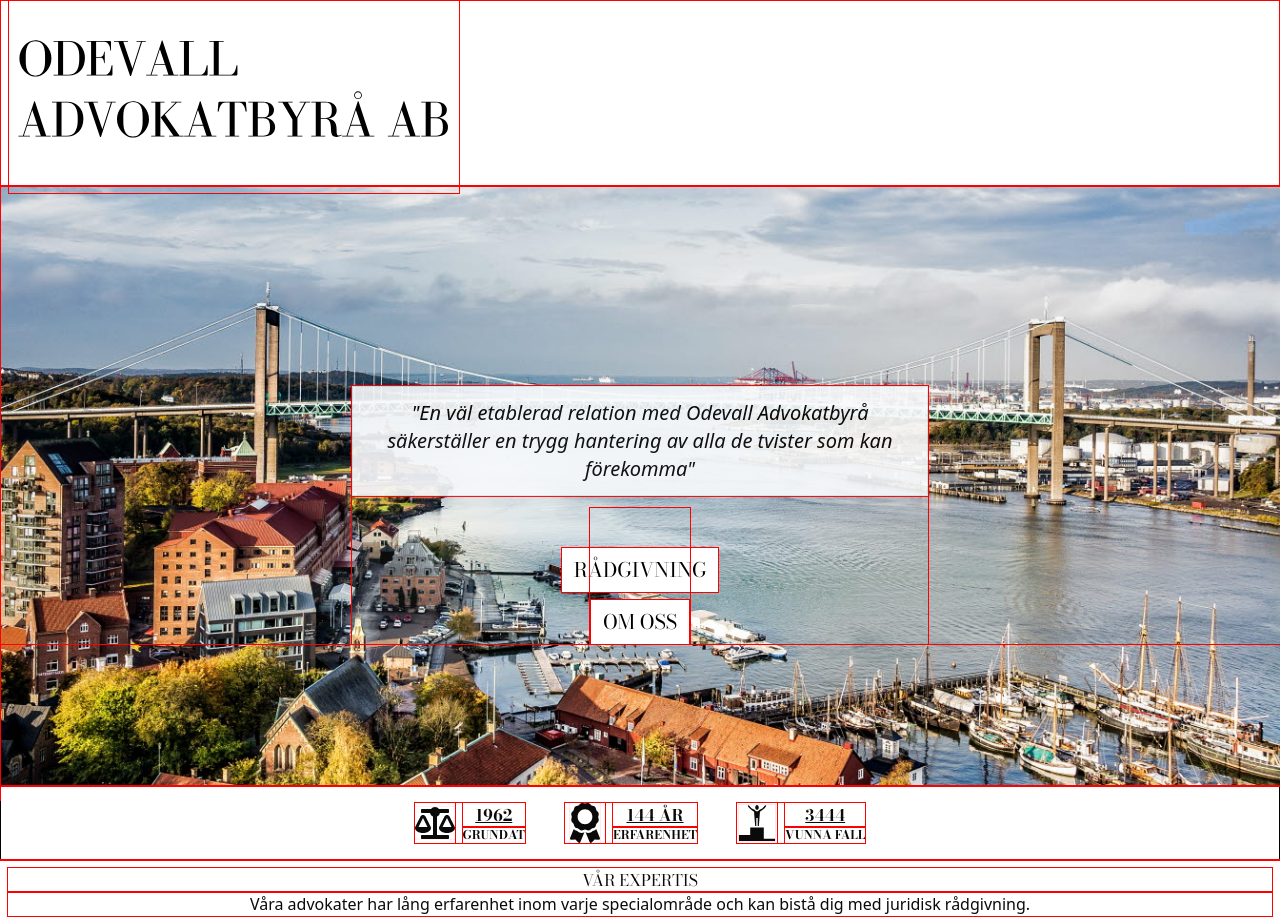
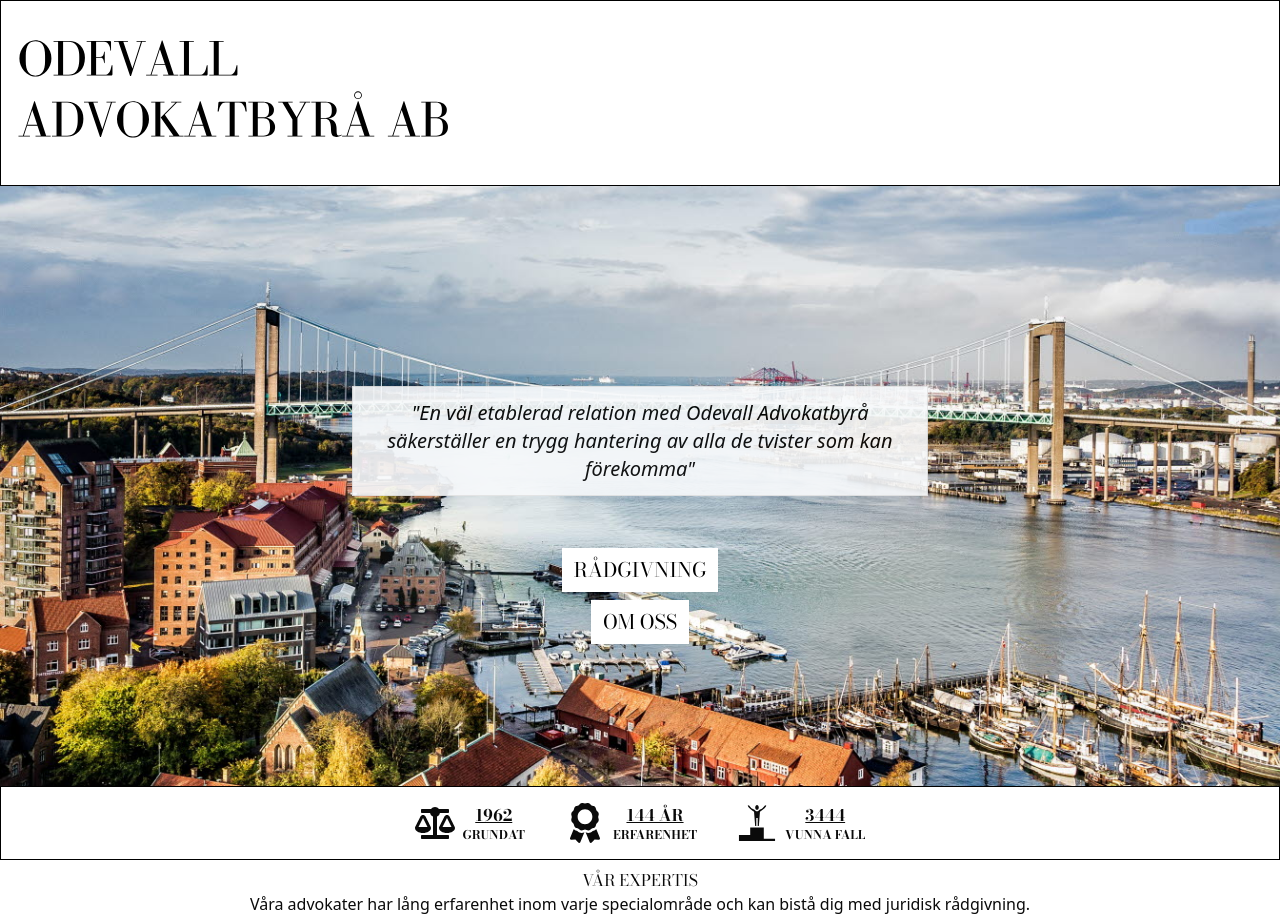
Before and after one commit to smnmnssn/odevall-advokatbyra, a Next.js app: page / in a window 1280 px wide. Shown: the top 923 px of the page. Built offline with nearby package versions, Linux system fonts and the light colour scheme.

Commit message:
flex wrap banner

```diff
--- a/src/app/_components/banner.tsx
+++ b/src/app/_components/banner.tsx
@@ -6,7 +6,7 @@ export default function Banner() {
   return (
     <div
       id="wrapper"
-      className="w-full flex  justify-center items-center gap-4 p-4 border border-black md:gap-10"
+     className="w-full overflow-hidden flex flex-wrap justify-center items-center gap-4 p-4 border border-black md:gap-10"
     >
       {/* Grundat */}
       <div className="flex items-center gap-2">
--- a/src/app/globals.css
+++ b/src/app/globals.css
@@ -12,9 +12,7 @@ html, body {
   overflow-x: hidden;
   max-width: 100vw;
 }
-* {
-  outline: 1px solid red;
-}
+
 :root {
   --radius: 0.625rem;
   --background: oklch(1 0 0);
```
